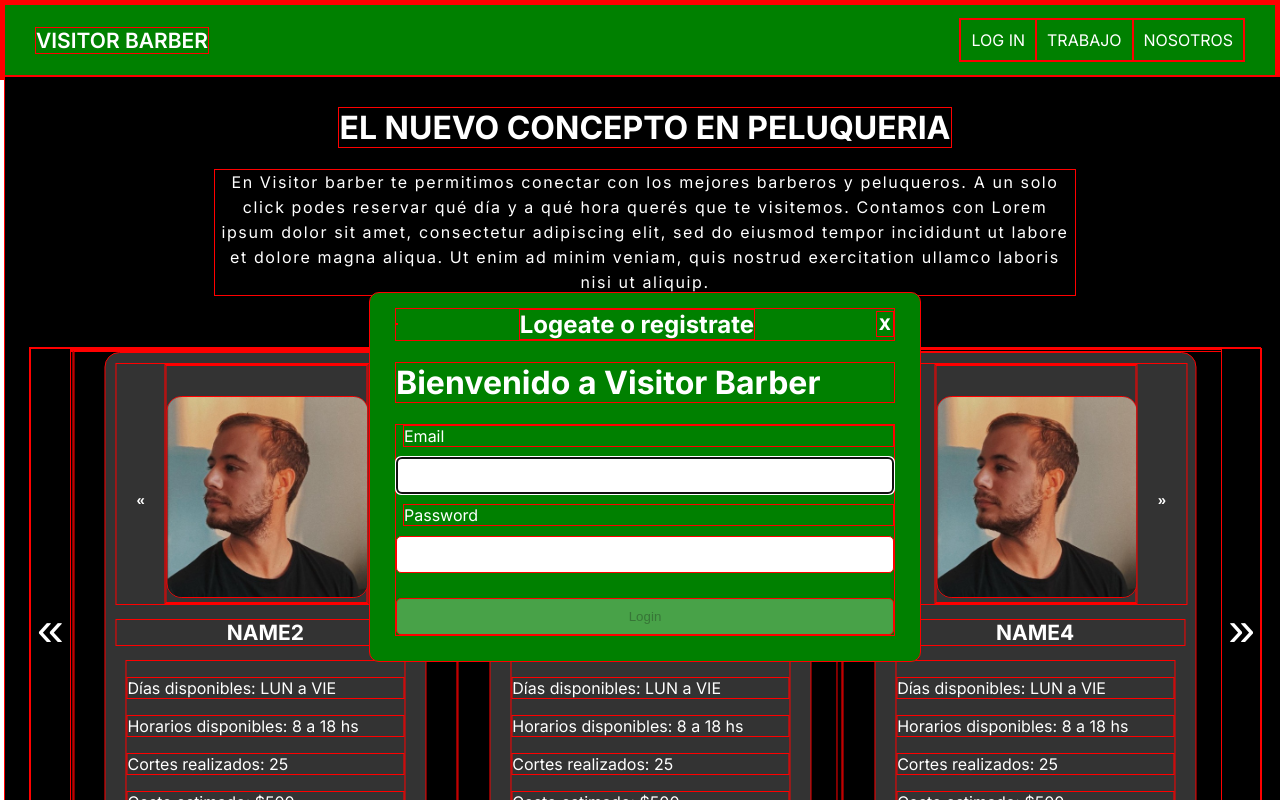
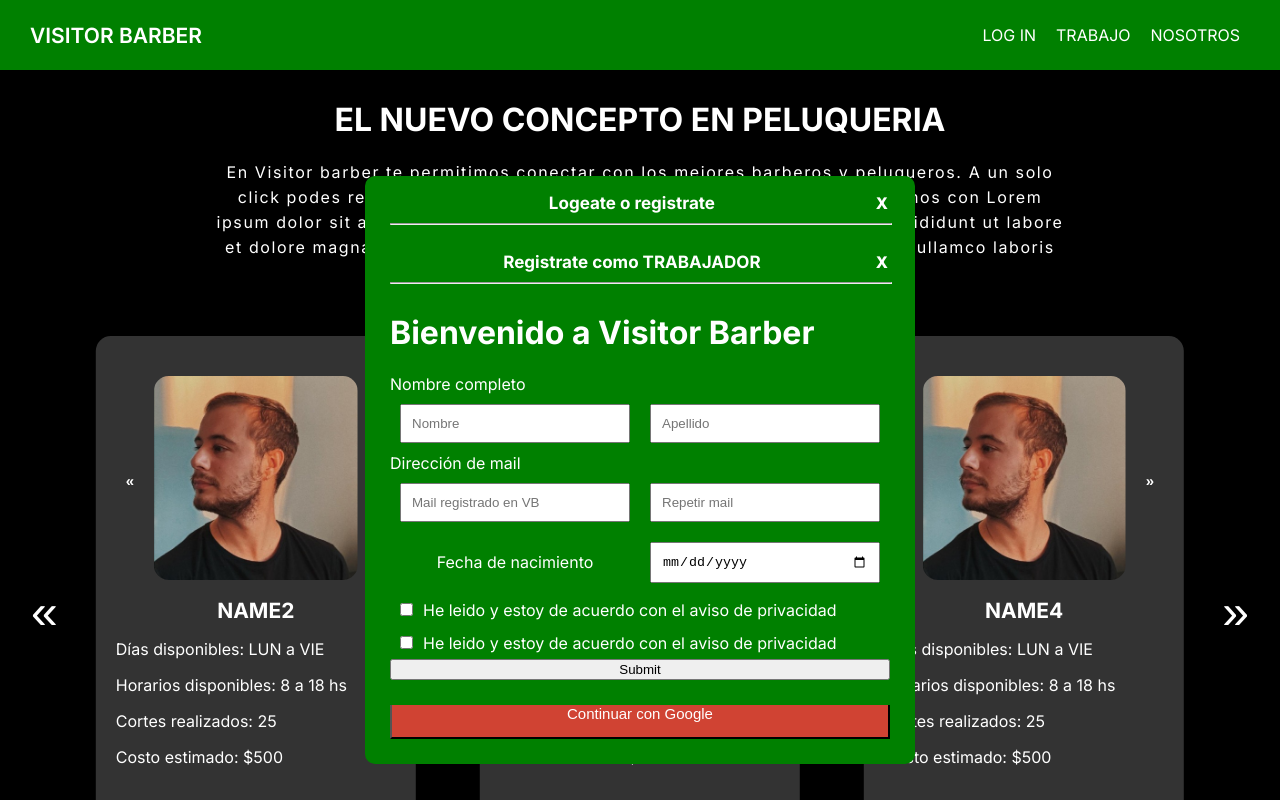
Before and after one commit to perassijulian/VisitorBarber, a React (Create React App) app: page / in a window 1280 px wide. Both pictures are taken after a click on the element "LOG IN". Built offline with nearby package versions, Linux system fonts and the light colour scheme.

Commit message:
add addWorker

```diff
--- a/package.json
+++ b/package.json
@@ -17,6 +17,7 @@
     "react": "^17.0.2",
     "react-dom": "^17.0.2",
     "react-scripts": "5.0.0",
+    "react-social-login": "^3.4.15",
     "react-swipeable": "^6.2.0",
     "sass": "^1.49.0",
     "web-vitals": "^2.1.4"
--- a/src/App.js
+++ b/src/App.js
@@ -1,5 +1,6 @@
 import { useState } from 'react';
 import './App.scss';
+import AddWorker from './components/AddWorker';
 import Landing from './components/Landing';
 import Main from './components/Main';
 import Navbar from './components/Navbar';
@@ -11,6 +12,7 @@
     <div className="App">
       <Navbar setShowLanding={setShowLanding} showLanding={showLanding}/>
       {showLanding && <Landing setShowLanding={setShowLanding} />}
+      <AddWorker />
       <Main showLanding={showLanding} />
     </div>
   );
--- /dev/null
+++ b/src/components/AddWorker.js
@@ -0,0 +1,131 @@
+import React, { useEffect, useRef, useState } from 'react';
+import '../styles/AddWorker.scss'
+
+const AddWorker = () => {
+    const addWorkerRef = useRef();
+
+    const [formData, setFormData] = useState(
+        {
+            firstName: "",
+            lastName: "",
+            email: "",
+            emailVerif: "",
+            birthday: "",
+            privacy: false,
+            consent: false
+        }
+    )
+
+    function handleChange(event) {
+        const {name, value, type, checked} = event.target
+        setFormData(prevFormData => {
+            return {
+                ...prevFormData,
+                [name]: type === "checkbox" ? checked : value
+            }
+        })
+    }
+
+    function handleSubmit(event) {
+        event.preventDefault()
+        // submitToApi(formData)
+        console.log(formData)
+    }
+
+    /**
+    const handleClose = (e) => {
+        console.log(e.target);
+    }
+
+    useEffect(() => {
+      const getClick = window.addEventListener('click', handleClose);
+
+      return () => {
+
+      };
+    },);
+     */
+
+  return (
+    <div ref={addWorkerRef} className='addWorker'>
+        <div className='addWorker--box'>
+            <div className='addWorker--box--header'>
+                <div></div>
+                <h2>Registrate como TRABAJADOR</h2>
+                <div className='addWorker--box--header--close'>X</div>
+            </div>
+            <hr />
+            <h1>Bienvenido a Visitor Barber</h1>
+            <form className='addWorker--box--form' onSubmit={handleSubmit}>
+                <label>Nombre completo</label>
+                <div className='addWorker--box--form--fullName'>
+                    <input
+                        type="text"
+                        placeholder="Nombre"
+                        onChange={handleChange}
+                        name="firstName"
+                        value={formData.firstName}
+                    />
+                    <input
+                        type="text"
+                        placeholder="Apellido"
+                        onChange={handleChange}
+                        name="lastName"
+                        value={formData.lastName}
+                    />
+                </div>
+                <label>Dirección de mail</label>
+                <div className='addWorker--box--form--email'>
+                    <input
+                        type="email"
+                        placeholder="Mail registrado en VB"
+                        onChange={handleChange}
+                        name="email"
+                        value={formData.email}
+                    />
+                    <input
+                        type="email"
+                        placeholder="Repetir mail"
+                        onChange={handleChange}
+                        name="emailVerif"
+                        value={formData.emailVerif}
+                    />
+                </div>
+                <div className='addWorker--box--form--birthday'>
+                    <label>Fecha de nacimiento</label>
+                    <input
+                        type="date"
+                        placeholder="Fecha de nacimiento"
+                        onChange={handleChange}
+                        name="birthday"
+                        value={formData.birthday}
+                    />
+                </div>
+                <div>
+                    <input
+                        type="checkbox"
+                        id="privacy"
+                        checked={formData.privacy}
+                        onChange={handleChange}
+                        name="privacy"
+                    />
+                    <label htmlFor="privacy">He leido y estoy de acuerdo con el aviso de privacidad</label>
+                </div>
+                <div>
+                    <input
+                        type="checkbox"
+                        id="consent"
+                        checked={formData.consent}
+                        onChange={handleChange}
+                        name="consent"
+                    />
+                    <label htmlFor="consent">He leido y estoy de acuerdo con el aviso de privacidad</label>
+                </div>
+                <button>Submit</button>
+
+            </form>
+        </div>
+    </div>);
+};
+
+export default AddWorker;
--- a/src/components/Landing.js
+++ b/src/components/Landing.js
@@ -16,7 +16,7 @@
 
     function handleClose (e) {
         if (e.target===landingRef.current) {
-            console.log(props.setShowLanding(false));
+            props.setShowLanding(false);
         }
     }
 
@@ -38,6 +38,7 @@
                     <h2>Logeate o registrate</h2>
                     <div className='landing--box--header--close' onClick={()=>{props.setShowLanding(false)}}>X</div>
                 </div>
+                <hr />
                 <h1>Bienvenido a Visitor Barber</h1>
                 <form className='landing--box--login' onSubmit={handleSubmit}>
                     <label>Email</label>
@@ -47,16 +48,23 @@
                         value={email}
                         onChange={(e) => setEmail(e.target.value)}
                     />
-                    <label>Password</label>
+                    <label>Contraseña</label>
                     <input
                         type="password"
                         value={password}
                         onChange={(e) => setPassword(e.target.value)}
                     />
                     <button type="submit" disabled={!validateForm()}>
-                    Login
+                    Continuar
                     </button>
+                    <a href='/'>Registrate</a>
                 </form>
+                <br />
+                <hr />
+                <div className='landing--box--socials'>
+                    <button className='landing--box--socials--fb'>Continuar con Facebook</button>
+                    <button className='landing--box--socials--google'>Continuar con Google</button>
+                </div>
             </div>
         </div>
     );
--- /dev/null
+++ b/src/styles/AddWorker.scss
@@ -0,0 +1,78 @@
+.addWorker{
+    display: flex;
+    justify-content: center;
+    align-items: center;
+    min-width: 100%;
+    min-height: 100%;
+    position: fixed;
+    z-index: 2;
+
+    hr{
+        width: 100%;
+    }
+
+
+
+    &--box{
+        display: flex;
+        flex-direction: column;
+        background-color: green;
+        width: 500px;
+
+        padding: 25px;
+        padding-top: 15px;
+        border-radius: 10px;
+
+        &--header{
+            display: flex;
+            justify-content: space-between;
+            align-items:center;
+
+            h2{
+                margin:0%;
+                padding: 0%;
+                font-size: 17px;
+            }
+
+            &--close{
+                cursor: pointer;
+                padding: 2px;
+                font-weight: 900;
+
+                &:hover{
+                    opacity: 0.7;
+                }
+                &:active{
+                    opacity: 0.3;
+                }
+
+            }
+        }
+
+        &--form{
+            display: flex;
+            flex-direction: column;
+
+            input{
+                padding:10px;
+                margin:10px
+            }
+
+            &--fullName, &--email, &--birthday{
+                display: grid;
+                grid-auto-columns: minmax(0, 1fr);
+                grid-auto-flow: column;
+
+                label{
+                    padding: 20px 0;
+                    text-align: center;
+
+                }
+
+            }
+
+
+        }
+
+    }
+}
--- a/src/styles/Landing.scss
+++ b/src/styles/Landing.scss
@@ -1,7 +1,3 @@
-* {
-    border: 1px solid red;
-}
-
 .landing{
     display: flex;
     justify-content: center;
@@ -10,6 +6,10 @@
     min-width: 100%;
     position: fixed;
     z-index: 1;
+    hr{
+        width: 100%;
+
+    }
 
     &--box{
         display: flex;
@@ -29,6 +29,7 @@
             h2{
                 margin:0%;
                 padding: 0%;
+                font-size: 17px;
             }
 
             &--close{
@@ -67,7 +68,36 @@
                 border-radius: 5px;
             }
 
+            a{
+                text-align: right;
+                font-weight: 400;
+                margin-top: 3px;
 
+            }
+        }
+
+        &--socials{
+            display: flex;
+            flex-direction: column;
+            margin-top: 25px;
+
+
+            &--fb{
+                background-color: #3c66c5;
+                padding:15px;
+                color: white;
+                font-size: 15px;
+
+            }
+
+            &--google{
+                background-color: #d04333;
+                padding: 15px;
+                margin-top: 25px;
+                color: white;
+                font-size: 15px;
+
+            }
         }
     }
 }
```
Also changed, not shown: 1 other file (tests, documents, lock files or other folders).
